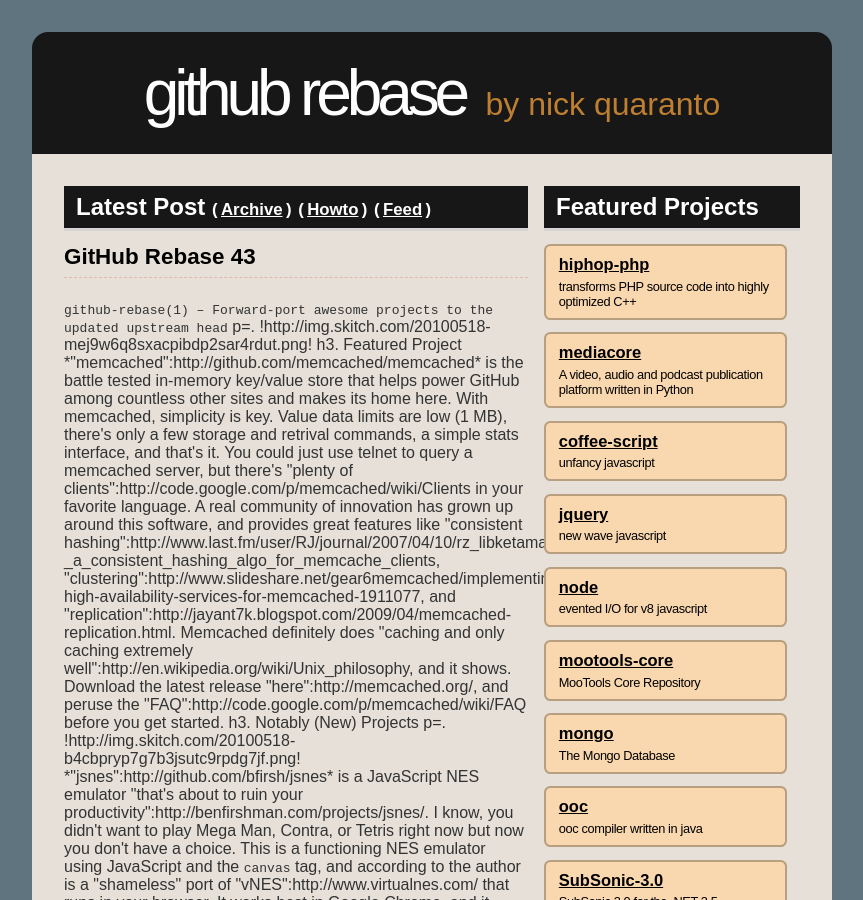
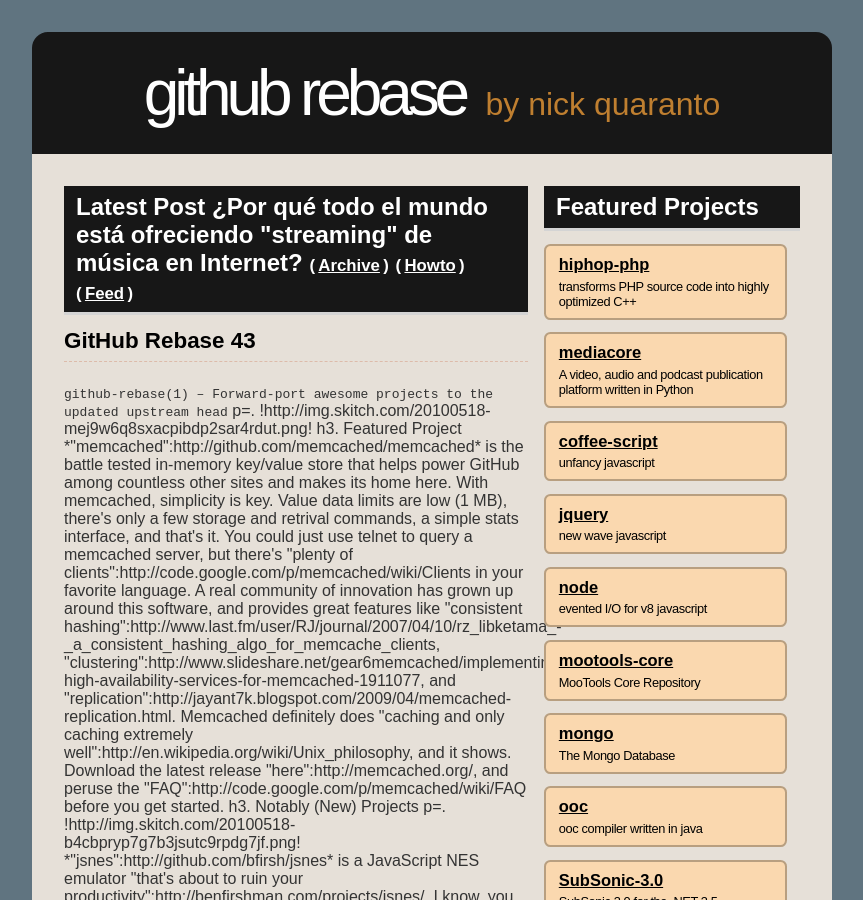
Before and after one commit to architek360/jk, a Jekyll site: the page built from index.html, in a window 1280 px wide and 900 px high. Shown: the whole window, without its empty margins (208-1071 px from the left). Built offline with Jekyll 4.4.1, drawn with Linux system fonts in a browser that asks for light colours.

Commit message:
Updated index.html

```diff
--- a/index.html
+++ b/index.html
@@ -5,7 +5,7 @@
 
 <div class='home_box' id='home_left'>
   <h2>
-    Latest Post
+    Latest Post ¿Por qué todo el mundo está ofreciendo "streaming" de música en Internet?
     <span class="more">(<a href='/archive.html'>Archive</a>)</span>
     <span class="more">(<a href='/howto.html'>Howto</a>)</span>
     <span class="more">(<a href='/atom.xml'>Feed</a>)</span>
```
